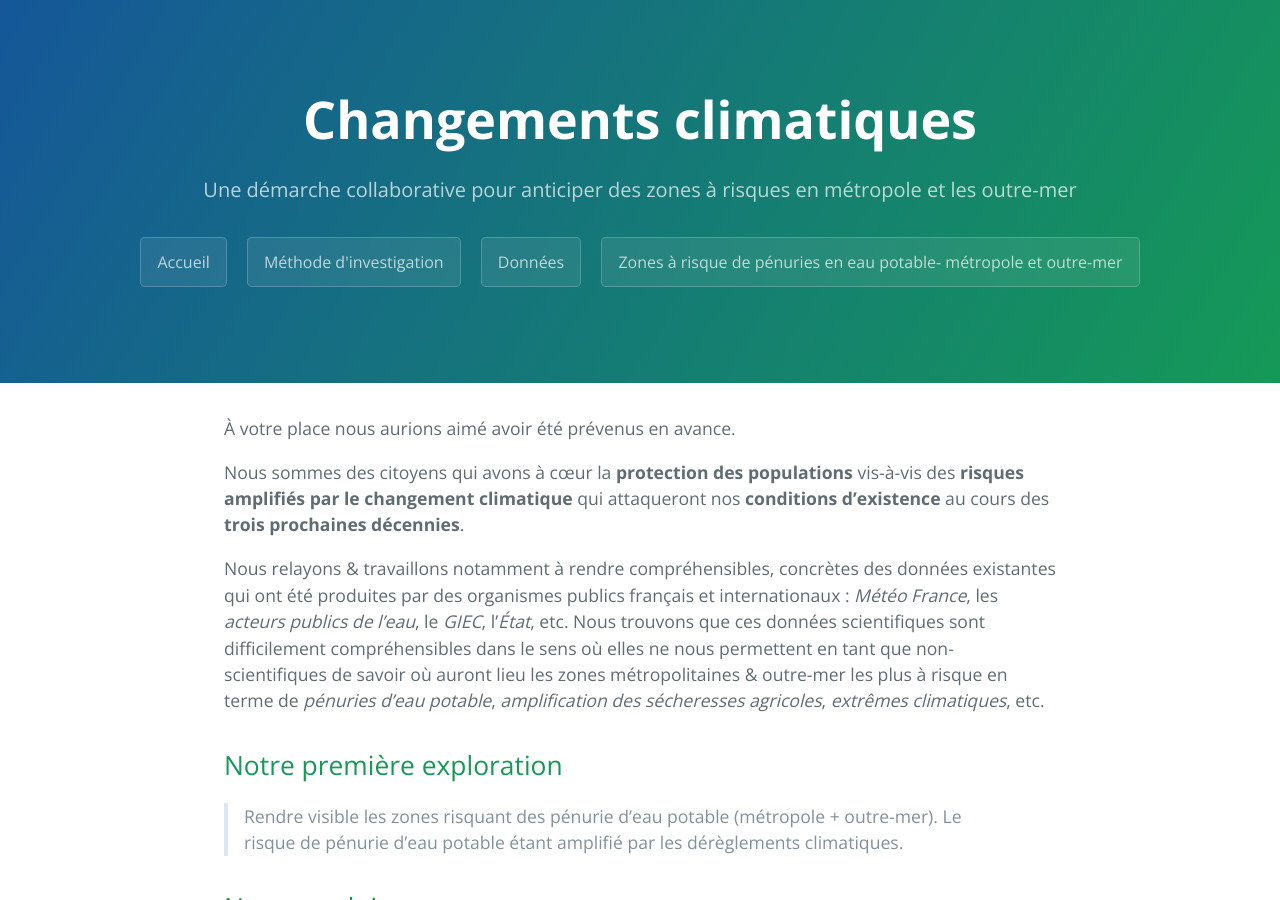
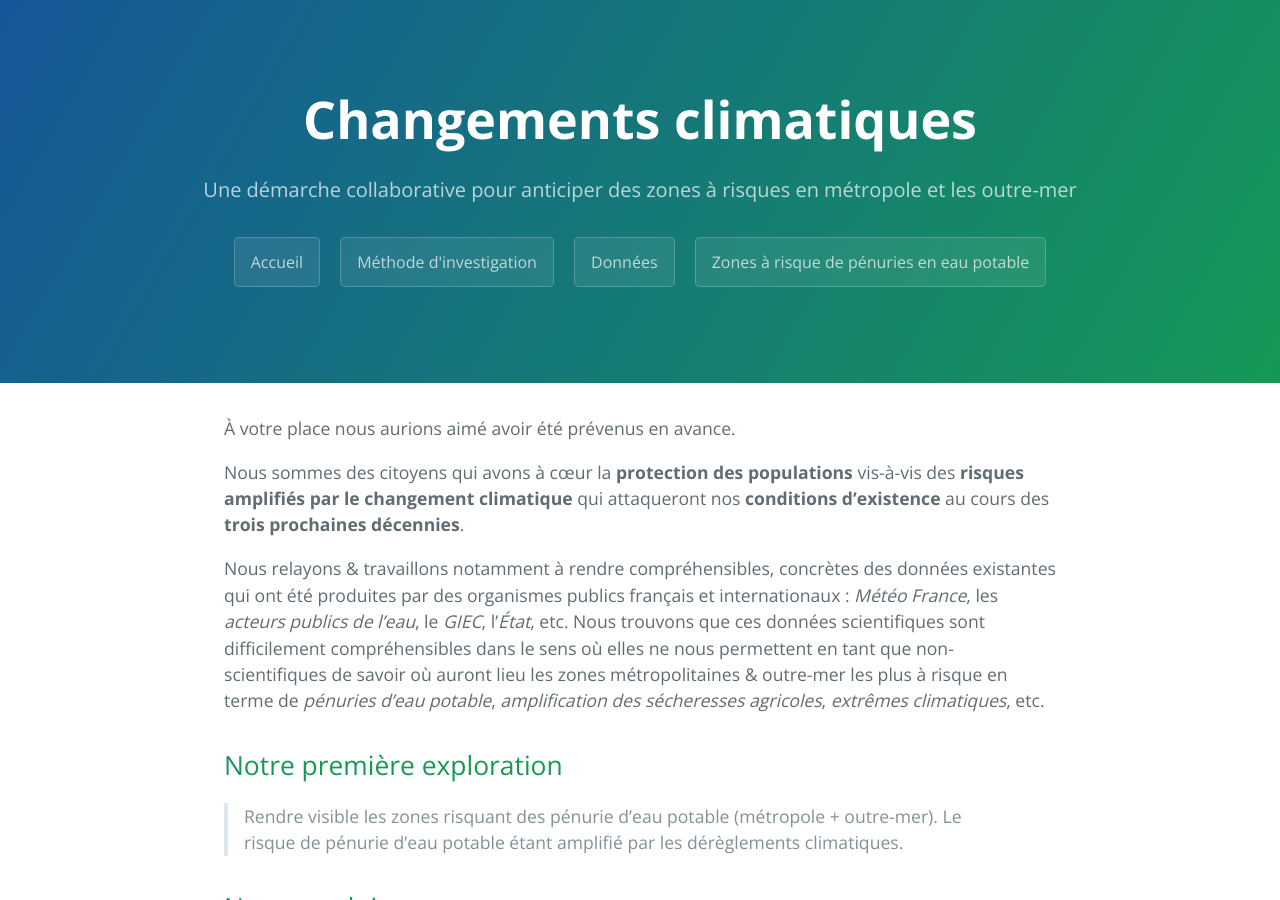
Before and after one commit to secheresses/Ancien-site, a Jekyll site: the page built from index.md, in a window 1280 px wide and 900 px high. Built offline with Jekyll 4.4.1, drawn with Linux system fonts in a browser that asks for light colours.

```diff
--- a/_layouts/default.html
+++ b/_layouts/default.html
@@ -28,7 +28,7 @@
         <a href="https://anticiper.github.io" class="btn">Accueil</a>
         <a href="../methode" class="btn">Méthode d'investigation</a>
         <a href="../donnees" class="btn">Données</a>
-        <a href="../risques-penurie-eau" class="btn">Zones à risque de pénuries en eau potable- métropole et outre-mer</a>
+        <a href="../risques-penurie-eau" class="btn">Zones à risque de pénuries en eau potable</a>
     </header>
 
     <main id="content" class="main-content" role="main">
```
